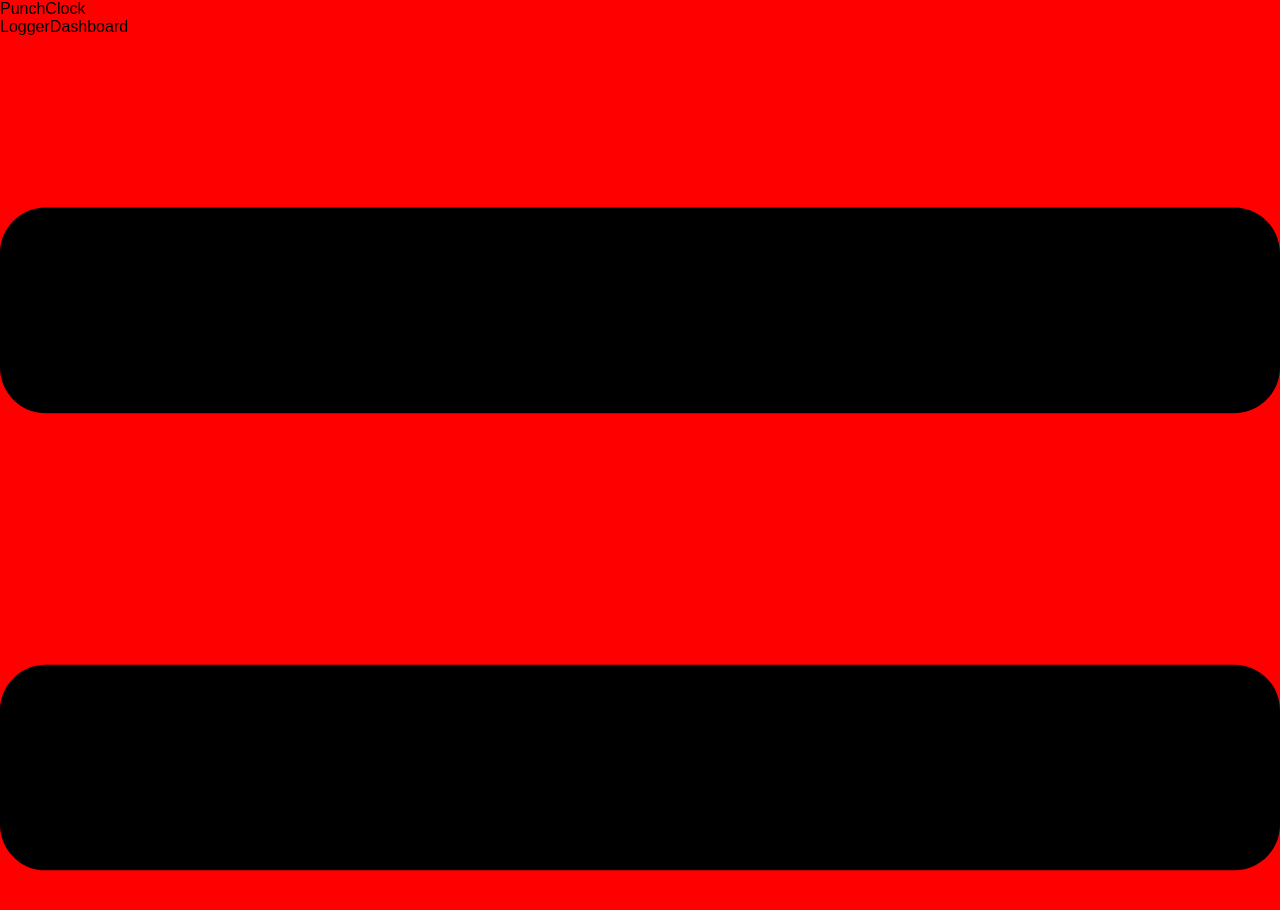
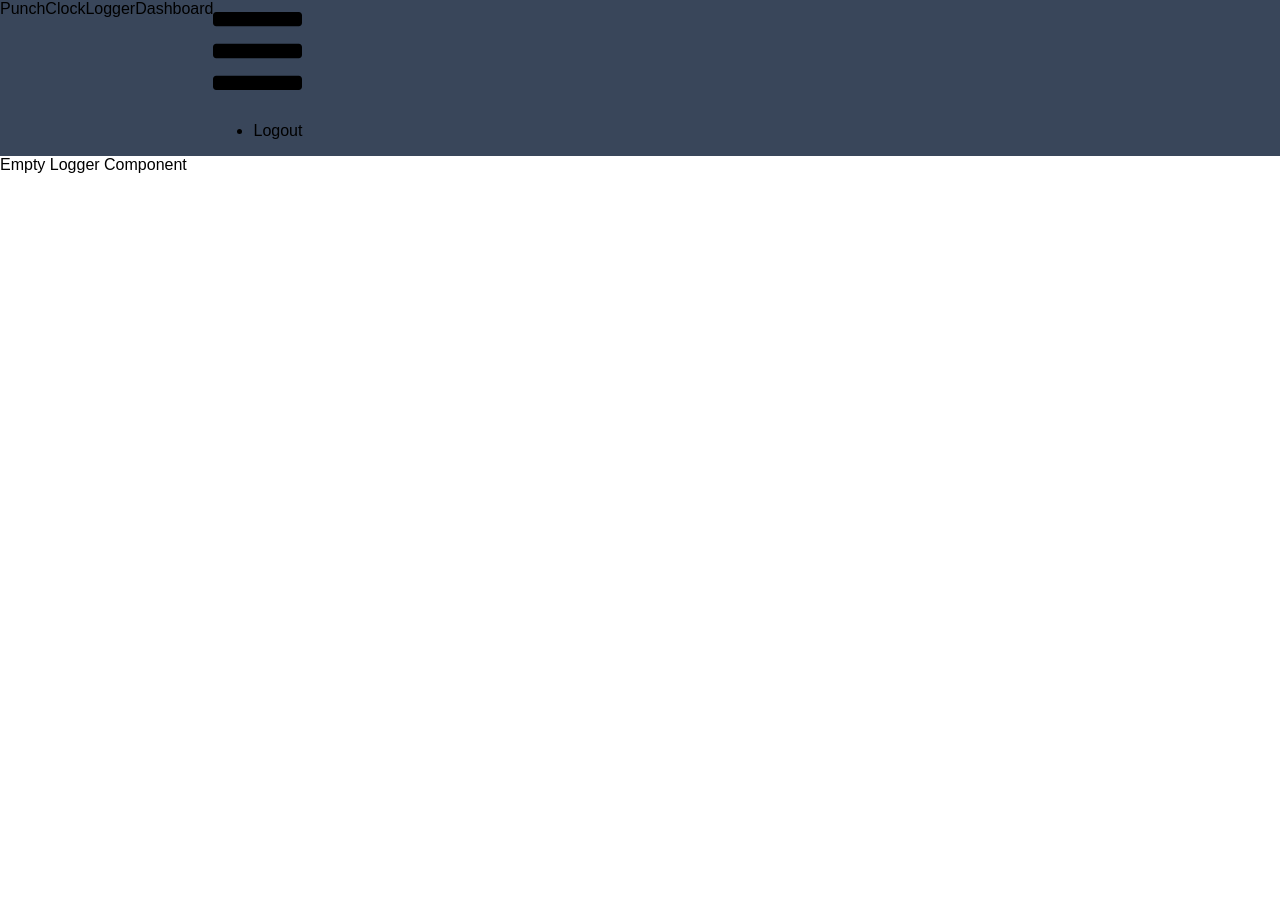
Before and after one commit to s-wirth/punchclock, a React app: page / in a window 1280 px wide. Shown: the top 910 px of the page. After the commit the page ends 800 px from the top, so only its background shows below. Built offline with nearby package versions, Linux system fonts and the light colour scheme.

Commit message:
Stop server from autoreload

```diff
--- a/package.json
+++ b/package.json
@@ -5,7 +5,7 @@
   "main": "index.js",
   "scripts": {
     "build": "webpack && cp src/index.html dist/index.html",
-    "start": "webpack-dev-server --open --mode development",
+    "start": "webpack-dev-server",
     "test": "echo \"Error: no test specified\" && exit 1"
   },
   "repository": {
--- a/src/components/Header/index.tsx
+++ b/src/components/Header/index.tsx
@@ -27,7 +27,7 @@ class Header extends React.PureComponent<Props> {
         </div>
         <div className="header__menu">
           <div
-            className="header__menu-icon"
+            className="header__menu-btn"
             onClick={() => { }}>
             <img src={menuSVG} alt="menu-icon" />
           </div>
--- /dev/null
+++ b/src/style/_variables.scss
@@ -0,0 +1 @@
+$blue-grey1: #39465a;
--- a/src/style/style.scss
+++ b/src/style/style.scss
@@ -1,5 +1,13 @@
 @import './_normalize.scss';
+@import './_variables.scss';
 
-.main {
-  background: red;
+.header {
+  display: flex;
+  background: $blue-grey1;
+
+  &__menu-btn {
+    .menu-icon {
+      height: 20px;
+    }
+  }
 }
--- a/webpack.config.js
+++ b/webpack.config.js
@@ -5,7 +5,7 @@ module.exports = {
   module: {
     rules: [
       {
-        test: /\.jpe?g$|\.ico$|\.gif$|\.png$|\.svg$|\.woff$|\.ttf$|\.wav$|\.mp3$/,
+        test: /\.jpe?g$|\.ico$|\.gif$|\.png$|\.woff$|\.ttf$|\.wav$|\.mp3$/,
         loader: 'file-loader?name=[name].[ext]'
       },
       {
@@ -28,6 +28,8 @@ module.exports = {
     extensions: ['.tsx', '.ts', '.js'],
   },
   devServer: {
+    inline: false,
+    hot: false,
     contentBase: path.join(__dirname, 'dist'),
     publicPath: '/',
     compress: true,
```
